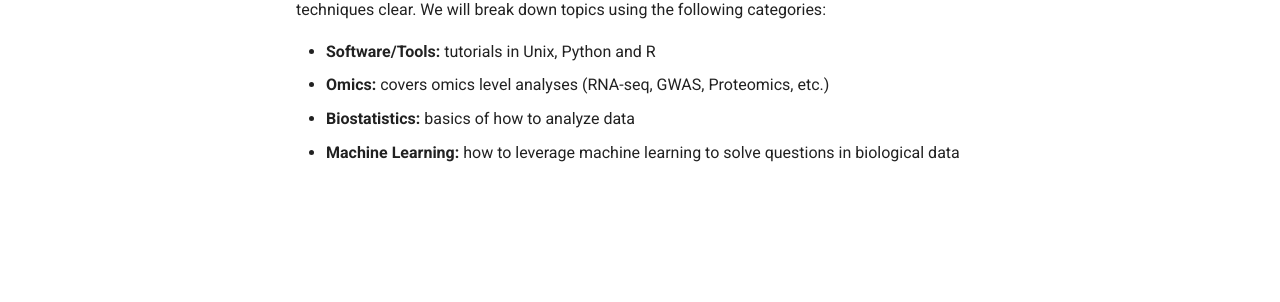
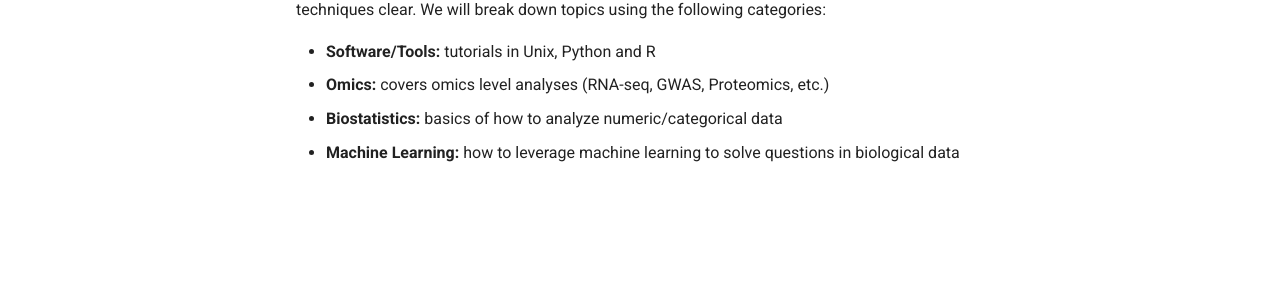
Before and after one commit to comp-tox-jhu/CompToxLab, an MkDocs documentation site: the page built from docs/index.md, in a window 1280 px wide. Shown: the part 256-558 px from the top of the page. Built offline with MkDocs 1.6.1 and Material for MkDocs 9.7.7, drawn with Linux system fonts in a browser that asks for light colours; comment, search, counter and statistics services are not loaded.

Commit message:
Update index.md

```diff
--- a/docs/index.md
+++ b/docs/index.md
@@ -4,5 +4,5 @@ The aim of Omics Train is make bioinformatics concepts digestible and the applic
 
 - **Software/Tools:** tutorials in Unix, Python and R
 - **Omics:** covers omics level analyses (RNA-seq, GWAS, Proteomics, etc.)
-- **Biostatistics:** basics of how to analyze data
+- **Biostatistics:** basics of how to analyze numeric/categorical data
 - **Machine Learning:** how to leverage machine learning to solve questions in biological data
```
